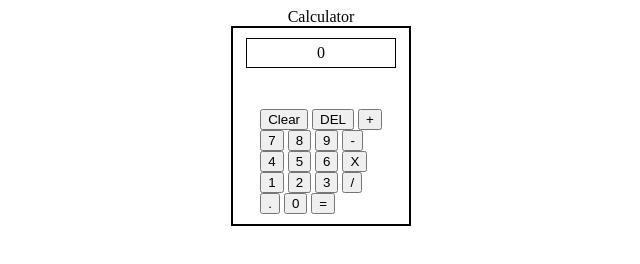
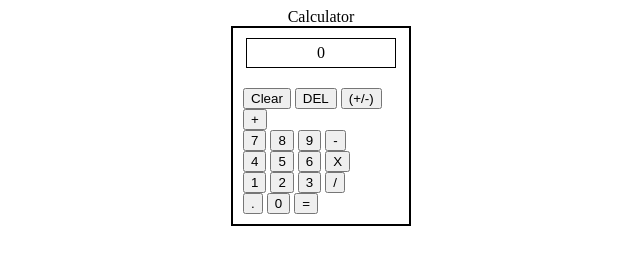
Before and after one commit to harithkhan/odin-calculator, a plain HTML site: page index.html in a window 1280 px wide. Shown: the whole page, without its empty margins (319-959 px from the left). Drawn offline with Linux system fonts and the light colour scheme.

Commit message:
feat: add toggle negative button to index.html

```diff
--- a/index.html
+++ b/index.html
@@ -17,6 +17,7 @@
                 <div class="buttons-row-1">
                     <button class="clear">Clear</button>
                     <button class="delete">DEL</button>
+                    <button class="toggleNegative">(+/-)</button>
                     <button class="add">+</button>
                 </div>
                 <div class="buttons-row-2">
```
